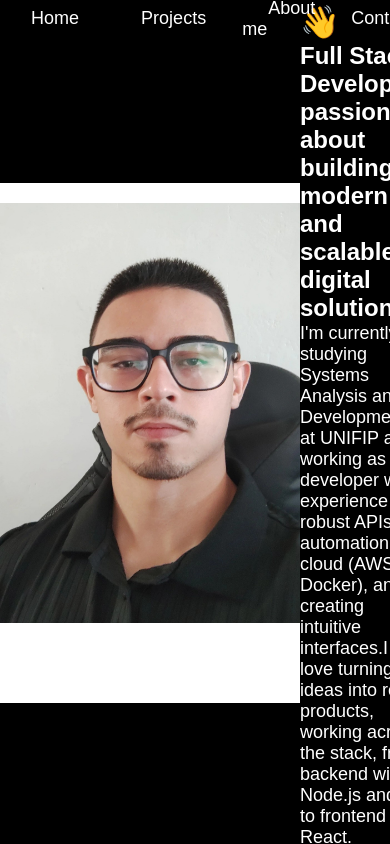
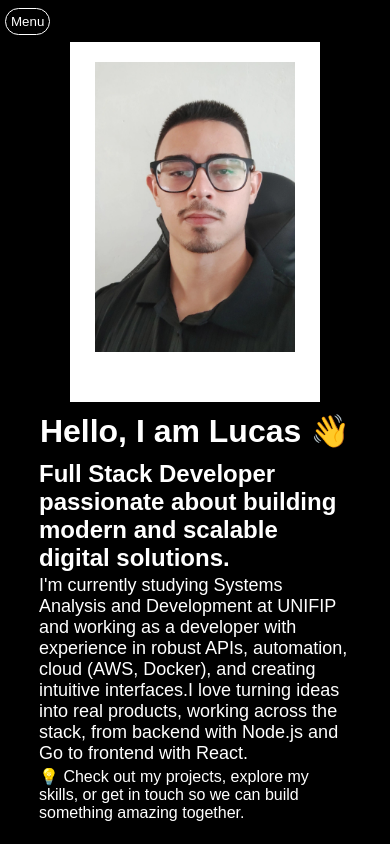
Before and after one commit to JoseLucasapp/joselucasapp-home, a React (Create React App) app: page / in a window 390 px wide. Built offline with nearby package versions, Linux system fonts and the light colour scheme; a web font is replaced by a local one.

Commit message:
feat: mobile

```diff
--- a/src/components/Contact/style.css
+++ b/src/components/Contact/style.css
@@ -68,3 +68,14 @@
     color: var(--hover-color);
     text-shadow: 0 0 8px var(--hover-color), 0 0 15px var(--hover-color);
 }
+
+@media screen and (max-width: 924px) {
+
+    .contact-page-main {
+        align-items: unset;
+    }
+
+    .contact-details {
+        flex-direction: column;
+    }
+}
--- a/src/components/Home/styles.css
+++ b/src/components/Home/styles.css
@@ -51,3 +51,35 @@
     width: 100%;
     justify-content: space-evenly;
 }
+
+@media screen and (max-width: 924px) {
+    .home-page-main {
+        flex-direction: column;
+    }
+
+    .home-page-photo {
+        width: 250px;
+        height: 400px;
+        padding: 20px 0 50px 0px;
+    }
+
+    .home-page-photo img {
+        width: 200px;
+        height: 290px;
+        margin: 0;
+    }
+
+    .home-page-info {
+        width: 80%;
+        align-items: center;
+        padding-bottom: 40px;
+    }
+
+    .home-page-info h1 {
+        margin-top: 10px;
+    }
+
+    .home-page-info h2 {
+        margin-top: 10px;
+    }
+}
--- a/src/components/Projects/index.jsx
+++ b/src/components/Projects/index.jsx
@@ -10,6 +10,8 @@ const ProjectsComponent = ({ ptBr, darkTheme }) => {
                     <ProjectsFragment ptBr={ptBr} data={project} darkTheme={darkTheme} />
                 ))}
             </ul>
+
+            <a className="link-github" href="https://github.com/JoseLucasapp?tab=repositories">See all my projects here</a>
         </section>
     )
 }
--- a/src/data/translation.js
+++ b/src/data/translation.js
@@ -181,6 +181,26 @@ export const projects = [
         "stack": ["Go"],
     },
     {
+        "title": "Zumbra website",
+        "description": {
+            "eng": "Zumbra is a custom programming language built with its own parser, compiler, and virtual machine. It supports function definitions, scoped variables, custom operators, and more, all with a minimalist syntax and a playful soul.",
+            "pt": "Zumbra é uma linguagem de programação personalizada construída com seu próprio parser, compilador e máquina virtual. Ela oferece suporte a definições de funções, variáveis com escopo, operadores personalizados e muito mais, tudo isso com uma sintaxe minimalista e uma alma divertida."
+        },
+        "thumb": "zumbra-web.png",
+        "link": "https://github.com/JoseLucasapp/Zumbra-lang",
+        "stack": ["Vite", "React", "Typescript"],
+    },
+    {
+        "title": "Fullstack dictionary",
+        "description": {
+            "eng": "A personal dictionary where users can search words, mark them as favorites and view history.",
+            "pt": "Um dicionário pessoal, onde o usuário pode criar sua conta e salvar e visualizar palavras."
+        },
+        "thumb": "dictionary.png",
+        "link": "https://github.com/JoseLucasapp/fullstack-dictionary",
+        "stack": ["Vite", "React", "Typescript", "NodeJS", "MongoDB"],
+    },
+    {
         "title": "Universal terminal file viewer",
         "description": {
             "eng": "Universal terminal file viewer is a lightweight CLI tool written in Rust to display images, PDFs, and plain text files directly in your terminal, without needing any GUI tools.",
--- a/src/fragments/projects/styles.css
+++ b/src/fragments/projects/styles.css
@@ -3,6 +3,7 @@
     width: 300px;
     height: auto;
     min-height: 400px;
+    align-self: center;
 
 }
 
--- a/src/pages/home/index.jsx
+++ b/src/pages/home/index.jsx
@@ -1,6 +1,6 @@
 import './style.css'
-import { buttons, menuOptions, phrases } from '../../data/translation'
-import { useState } from 'react'
+import { menuOptions } from '../../data/translation'
+import { useEffect, useState, useCallback } from 'react'
 import OptionsComponent from '../../components/Options';
 import HomeComponent from '../../components/Home';
 import ContactComponent from '../../components/Contact';
@@ -18,96 +18,100 @@ const Home = () => {
     const [resume, setResume] = useState(false);
     const [options, setOptions] = useState(false);
 
-    const resetMenu = () => {
+    const [isMenuOpen, setIsMenuOpen] = useState(false);
+
+    const resetMenu = useCallback(() => {
         setHome(false);
         setProjects(false);
         setAbout(false);
         setContact(false);
         setResume(false);
         setOptions(false);
-    }
+    }, []);
 
-
-    const handleChangePage = (engTitle) => {
+    const handleChangePage = useCallback((engTitle) => {
         resetMenu();
         switch (engTitle) {
-            case "Home":
-                setHome(true);
-                break;
-            case "Projects":
-                setProjects(true);
-                break;
-            case "About me":
-                setAbout(true);
-                break;
-            case "Contact":
-                setContact(true);
-                break;
-            case "Resume":
-                setResume(true);
-                break;
-            case "Options":
-                setOptions(true);
-                break;
-            default:
-                setHome(true);
-                break;
+            case 'Home': setHome(true); break;
+            case 'Projects': setProjects(true); break;
+            case 'About me': setAbout(true); break;
+            case 'Contact': setContact(true); break;
+            case 'Resume': setResume(true); break;
+            case 'Options': setOptions(true); break;
+            default: setHome(true); break;
         }
-    }
+        setIsMenuOpen(false);
+    }, [resetMenu]);
 
+    useEffect(() => {
+        const onKeyDown = (e) => {
+            if (e.key === 'Escape') setIsMenuOpen(false);
+        };
+        window.addEventListener('keydown', onKeyDown);
+        return () => window.removeEventListener('keydown', onKeyDown);
+    }, []);
 
     return (
-        <section className={`home ${darkTheme ? "dark" : "light"}`} id='description' style={darkTheme ? { backgroundColor: "#000000", color: "#fff" } : { color: "#000000", backgroundColor: "#fff" }}>
-            <section className='top'>
+        <section
+            className={`home ${darkTheme ? 'dark' : 'light'}`}
+            style={darkTheme ? { backgroundColor: '#000', color: '#fff' } : { color: '#000', backgroundColor: '#fff' }}
+        >
+            <section className="top">
+                <button
+                    className="menu-toggle"
+                    aria-label={ptBr ? 'Abrir menu' : 'Open menu'}
+                    onClick={() => setIsMenuOpen(true)}
+                >
+                    Menu
+                </button>
+
                 <ul>
-                    {
-                        menuOptions.map((option, index) => (
-                            <li onClick={() => handleChangePage(option.eng)}>{ptBr ? option.pt : option.eng}</li>
-                        ))
-                    }
+                    {menuOptions.map((option, index) => (
+                        <li key={option.eng + index} onClick={() => handleChangePage(option.eng)}>
+                            {ptBr ? option.pt : option.eng}
+                        </li>
+                    ))}
                 </ul>
             </section>
-            <section className='content'>
-                {
-                    home && (
-                        <HomeComponent ptBr={ptBr} />
-                    )
-                }
 
-                {
-                    projects && (
-                        <ProjectsComponent ptBr={ptBr} darkTheme={darkTheme} />
-                    )
-                }
+            <section className="content">
+                {home && <HomeComponent ptBr={ptBr} />}
+                {projects && <ProjectsComponent ptBr={ptBr} darkTheme={darkTheme} />}
+                {about && <section>About me</section>}
+                {contact && <ContactComponent ptBr={ptBr} />}
+                {resume && <ResumeComponent ptBr={ptBr} />}
+                {options && (
+                    <OptionsComponent
+                        ptBr={ptBr}
+                        setDarkTheme={setDarkTheme}
+                        setPtBr={setPtBr}
+                        darkTheme={darkTheme}
+                    />
+                )}
+            </section>
 
-                {
-                    about && (
-                        <section>
-                            About me
-                        </section>
-                    )
-                }
+            <div
+                className={`mobile-overlay ${isMenuOpen ? 'open' : ''}`}
+                onClick={() => setIsMenuOpen(false)}
+            />
 
-                {
-                    contact && (
-                        <ContactComponent ptBr={ptBr} />
-                    )
-                }
+            <aside className={`mobile-drawer ${isMenuOpen ? 'open' : ''}`}>
+                <div className="mobile-drawer-header">
+                    <strong>{ptBr ? 'Menu' : 'Menu'}</strong>
+                    <button className="mobile-drawer-close" onClick={() => setIsMenuOpen(false)}>
+                        {ptBr ? 'Fechar' : 'Close'}
+                    </button>
+                </div>
+                <ul className="mobile-menu-list">
+                    {menuOptions.map((option, index) => (
+                        <li key={'m-' + option.eng + index} onClick={() => handleChangePage(option.eng)}>
+                            {ptBr ? option.pt : option.eng}
+                        </li>
+                    ))}
+                </ul>
+            </aside>
+        </section>
+    );
+};
 
-                {
-                    resume && (
-                        <ResumeComponent ptBr={ptBr} />
-                    )
-                }
-
-                {
-                    options && (
-                        <OptionsComponent ptBr={ptBr} setDarkTheme={setDarkTheme} setPtBr={setPtBr} darkTheme={darkTheme} />
-                    )
-                }
-            </section>
-        </section>
-    )
-}
-
-export { Home }
+export { Home };
--- a/src/pages/home/style.css
+++ b/src/pages/home/style.css
@@ -119,3 +119,95 @@ body {
     color: var(--hover-color);
     border-color: var(--hover-color);
 }
+
+.mobile-overlay {
+    position: fixed;
+    inset: 0;
+    background: rgba(0, 0, 0, 0.4);
+    opacity: 0;
+    pointer-events: none;
+    transition: opacity 0.2s ease;
+    z-index: 998;
+}
+
+.mobile-overlay.open {
+    opacity: 1;
+    pointer-events: auto;
+}
+
+.menu-toggle {
+    background-color: transparent;
+    border: 1px solid var(--hover-text);
+    color: var(--hover-text);
+    border-radius: 15px;
+    padding: 5px;
+    position: absolute;
+    left: 5px;
+}
+
+.mobile-drawer {
+    position: fixed;
+    top: 0;
+    right: 0;
+    height: 100vh;
+    width: min(80vw, 320px);
+    background: inherit;
+    color: inherit;
+    border-left: 1px solid rgba(255, 255, 255, 0.08);
+    transform: translateX(100%);
+    transition: transform 0.25s ease;
+    z-index: 999;
+    display: flex;
+    flex-direction: column;
+}
+
+.mobile-drawer.open {
+    transform: translateX(0);
+}
+
+
+.mobile-drawer-header {
+    display: flex;
+    align-items: center;
+    justify-content: space-between;
+    padding: 14px 16px;
+    border-bottom: 1px solid rgba(255, 255, 255, 0.08);
+}
+
+
+.mobile-drawer-close {
+    background: transparent;
+    border: 1px solid var(--hover-text);
+    padding: 6px 10px;
+    border-radius: 999px;
+    cursor: pointer;
+    color: var(--hover-text);
+}
+
+.mobile-drawer-close:hover {
+    border-color: var(--hover-color);
+    color: var(--hover-color);
+}
+
+
+.mobile-menu-list {
+    list-style: none;
+    padding: 8px 10px;
+}
+
+.mobile-menu-list li {
+    padding: 12px 10px;
+    font-size: 18px;
+    border-bottom: 1px solid rgba(255, 255, 255, 0.08);
+    cursor: pointer;
+}
+
+.mobile-menu-list li:hover {
+    color: var(--hover-color);
+}
+
+@media screen and (max-width: 924px) {
+    .top ul {
+        display: none;
+    }
+}
```
Also changed, not shown: src/components/Projects/styles.css (+18 -2 lines), src/components/Resume/style.css (+25 -0 lines), public/images/projects/dictionary.png (added), 1 other file (tests, documents, lock files or other folders).
